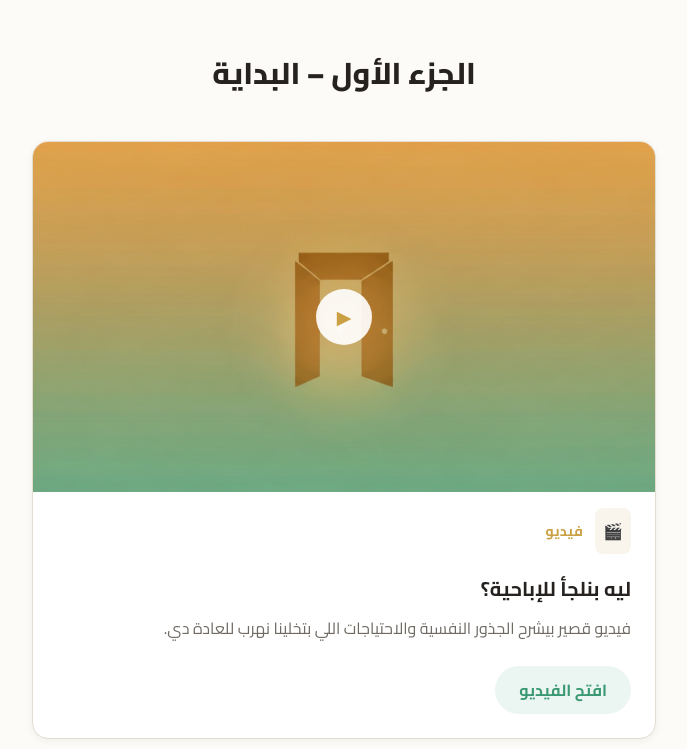
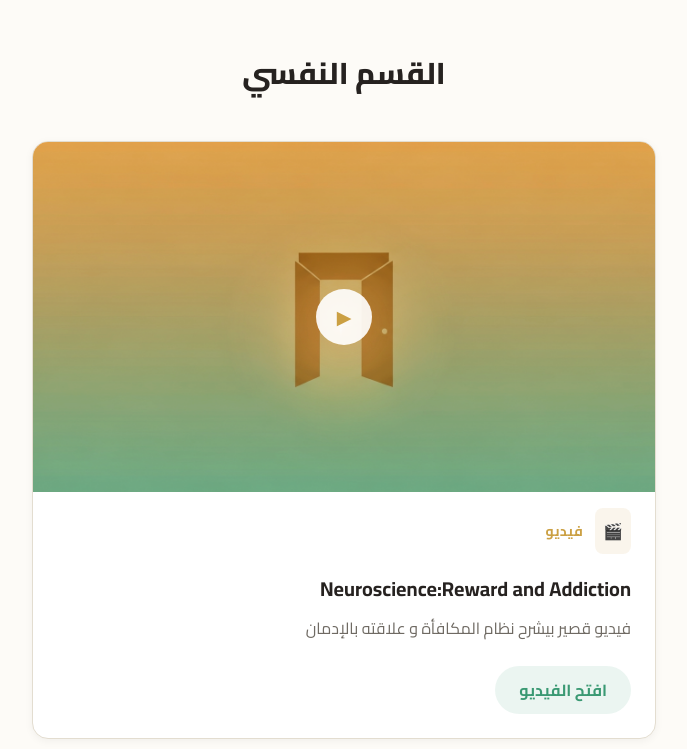
Before and after one commit to markwaseem/U-TURN-Book, a website: page public/section-1.html in a window 1280 px wide. Shown: the part 51-800 px from the top of the page, without its empty margins (296-983 px from the left). Drawn offline with Linux system fonts and the light colour scheme.

Commit message:
add video

```diff
--- a/public/section-1.html
+++ b/public/section-1.html
@@ -15,7 +15,7 @@
       <img src="/images/logo.png" alt="UTURN Logo">
     </div>
 
-    <h1 class="section-title">الجزء الأول – البداية</h1>
+    <h1 class="section-title">القسم النفسي</h1>
 
     <div class="resources">
 
@@ -26,10 +26,10 @@
         </div>
         <div class="resource-tag"><div class="icon">🎬</div><span class="label">فيديو</span></div>
         <div class="resource-body">
-          <h3>ليه بنلجأ للإباحية؟</h3>
-          <p>فيديو قصير بيشرح الجذور النفسية والاحتياجات اللي بتخلينا نهرب للعادة دي.</p>
+          <h3>Neuroscience:Reward and Addiction</h3>
+          <p>فيديو قصير بيشرح نظام المكافأة و علاقته بالإدمان</p>
         </div>
-        <a href="https://youtube.com" target="_blank" rel="noreferrer" class="resource-link">افتح الفيديو</a>
+        <a href="https://www.youtube.com/watch?v=aWqBkdy0I3M" target="_blank" rel="noreferrer" class="resource-link">افتح الفيديو</a>
       </div>
 
       <div class="resource-card">
```
